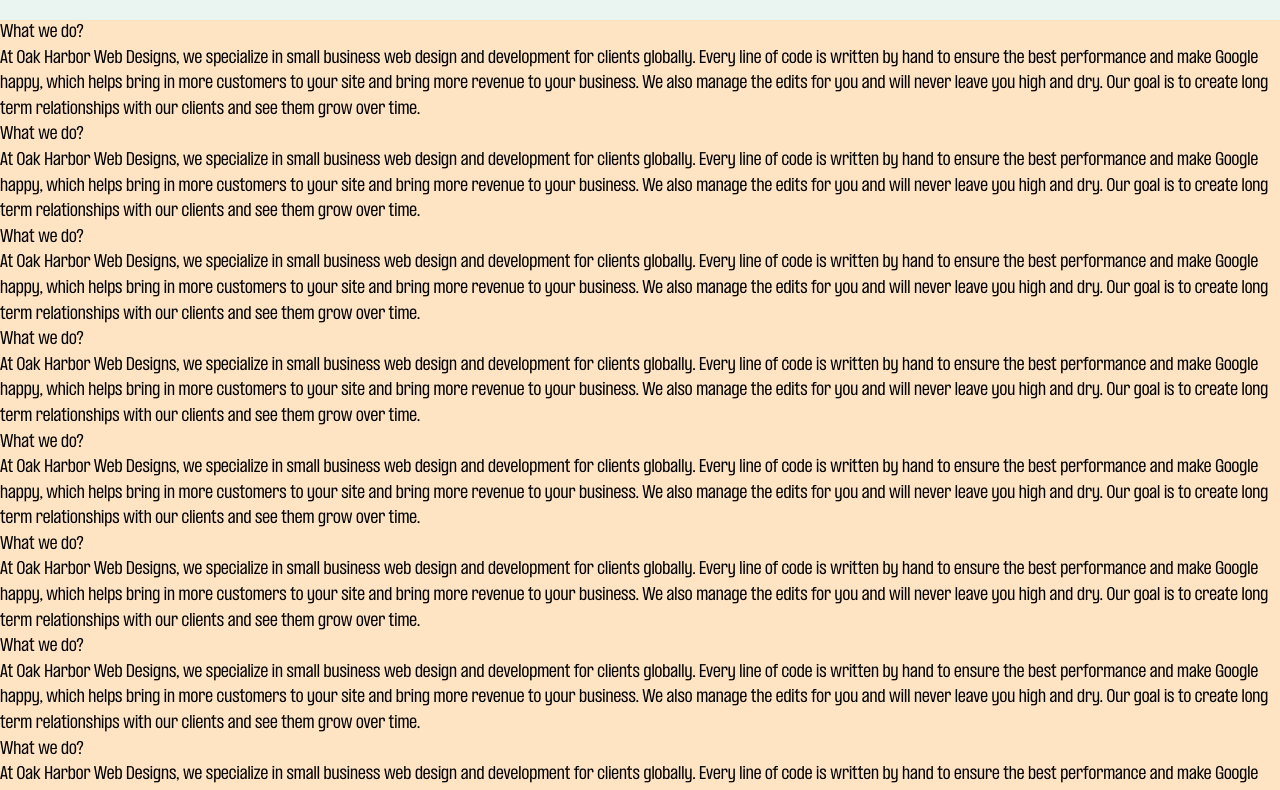
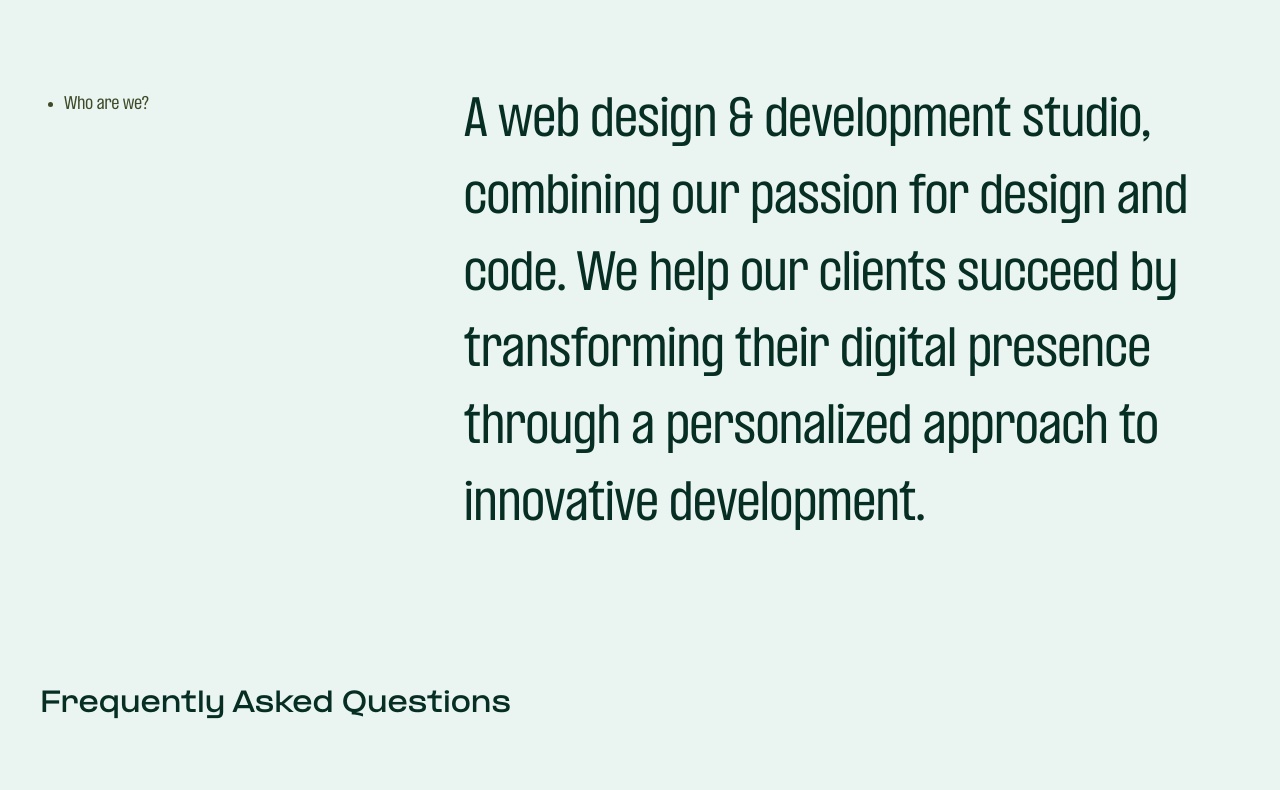
Before and after one commit to menoo-o/dezzdev, a Next.js app: page / in a window 1280 px wide. Shown: the part 780-1570 px from the top of the page. Built offline with nearby package versions, Linux system fonts and the light colour scheme.

Commit message:
who block

```diff
--- a/app/globals.css
+++ b/app/globals.css
@@ -143,7 +143,7 @@
   font-size: var(--font-size-sm);
   font-weight: var(--font-weight-regular);
   color: var(--color-text);
-  background-color: var(--color-bg);
+  background-color: var(--text);
   scroll-behavior: smooth;
   line-height: 1.6;
 }
--- a/app/page.tsx
+++ b/app/page.tsx
@@ -8,6 +8,7 @@
 import NewHeroPage from "@/components/Hero-Block/NewHero";
 import React from "react";
 import FaqBlock from "@/components/FAQs/FaqBlock";
+import WhoAreWe from "@/components/Who-Block/WhoAreWe";
 
 
 export default function App() {
@@ -15,22 +16,8 @@
     <div>
 
       <NewHeroPage />
-      <What />
-      <What />
-      <What />
-      <What />
-      <What />
-      <What />
-      <What />
-      <What />
-      <What />
-      <What />
-      <What />
+      <WhoAreWe />
       <FaqBlock />
-       <What />
-      <What />
-      <What />
-      <What />
 
 
 
--- a/components/Hero-Block/NewHero.tsx
+++ b/components/Hero-Block/NewHero.tsx
@@ -31,6 +31,7 @@
       const designSplit = new SplitText(designEl, { type: 'chars,words' });
       const buildSplit = new SplitText(buildEl, { type: 'chars,words' });
       const growSplit = new SplitText(growRef.current, { type: 'chars,words' });
+
       growSplit.chars.forEach((char) => {
         char.classList.add(styles.highlight); // give each char gradient styles
       });
--- a/components/Nav-Overlay/nav-overlay.css
+++ b/components/Nav-Overlay/nav-overlay.css
@@ -17,7 +17,7 @@
   z-index: var(--z-overlay);
   width: 100%;
   height: 100vh;
-  padding: var(--space-6);
+  padding: var(--space-12);
   padding-top: var(--space-8);
   pointer-events: none;
   opacity: 0;
--- a/components/Navbar-Block/newNav.css
+++ b/components/Navbar-Block/newNav.css
@@ -23,7 +23,8 @@
   width: 100%;
   max-width: 1600px;
 
-  padding: var(--space-6);
+
+  padding: var(--space-12);
   padding-top: var(--space-8);
 
   background-color: transparent;
--- /dev/null
+++ b/components/Who-Block/WhoAreWe.tsx
@@ -0,0 +1,20 @@
+import React from 'react'
+import './who.css'
+
+function WhoAreWe() {
+  return (
+    <section className="who-container">
+      <div className="who-question">
+        <p>Who are we?</p>
+      </div>
+
+      <div className="who-intro">
+        <p>
+          A web design & development studio, combining our passion for design and code. We help our clients succeed by transforming their digital presence through a personalized approach to innovative development.
+        </p>
+      </div>
+    </section>
+  )
+}
+
+export default WhoAreWe
--- /dev/null
+++ b/components/Who-Block/who.css
@@ -0,0 +1,47 @@
+.who-container {
+  display: flex;
+  flex-direction: column;
+  gap: var(--space-6);
+  padding: var(--space-12);
+  color: var(--bg-green);
+  font-family: var(--font-main);
+  min-height: 70vh;
+  align-items: flex-start;
+  justify-content: center;
+  overflow-x: hidden;
+}
+
+.who-question {
+  display: list-item;
+  list-style-type: disc;
+  font-size: var(--font-size-sm);;
+  font-weight: var(--font-weight-regular);
+  font-family: var(--font-main);
+  color: var(--moss);
+}
+
+.who-intro {
+  font-size: var(--font-size-md);
+  font-weight: var(--font-weight-regular);
+  line-height: 1.6;
+}
+
+@media (min-width: 768px) {
+  .who-container {
+    flex-direction: row;
+    align-items: flex-start;
+    justify-content: space-between;
+    padding: var(--space-16);
+  }
+
+  .who-question {
+    flex: 1;
+    font-size: var(--font-size-sm);
+    margin-top: var(--space-2);
+  }
+
+  .who-intro {
+    flex: 2;
+    font-size: var(--font-size-lg);
+  }
+}
```
